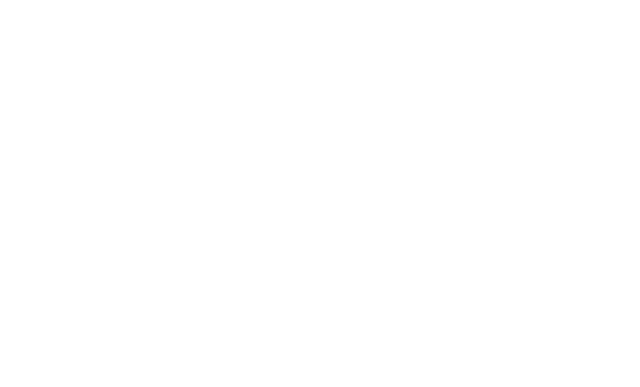
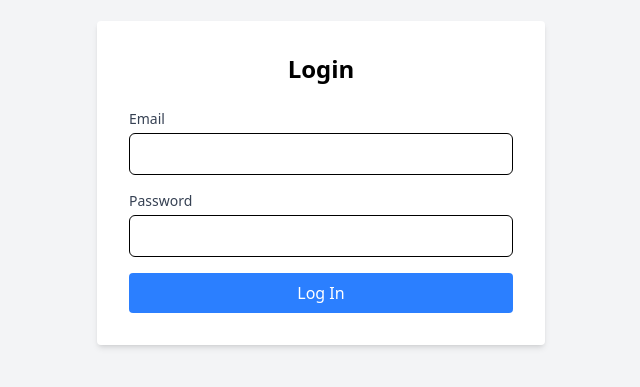
Before and after one commit to meghaniom/signup, a React (Vite) app in the folder todo/: page /login in a window 1280 px wide. Before the commit this address had no page. Shown: the part 217-604 px from the top of the page, without its empty margins (319-959 px from the left). Built offline with nearby package versions, Linux system fonts and the light colour scheme.

Commit message:
login component

```diff
--- a/todo/package.json
+++ b/todo/package.json
@@ -11,8 +11,10 @@
   },
   "dependencies": {
     "@tailwindcss/vite": "^4.1.11",
+    "axios": "^1.10.0",
     "react": "^19.1.0",
     "react-dom": "^19.1.0",
+    "react-router-dom": "^7.6.3",
     "tailwindcss": "^4.1.11"
   },
   "devDependencies": {
--- a/todo/src/App.jsx
+++ b/todo/src/App.jsx
@@ -1,6 +1,7 @@
 import "./App.css";
 import { BrowserRouter, Route, Routes } from "react-router-dom";
 import Signup from "./component/Signup";
+import Login from "./component/Login";
 
 function App() {
   return (
@@ -8,6 +9,7 @@
       <BrowserRouter>
       <Routes>
         <Route path="/" element ={<Signup/>} />
+        <Route path="/login" element = {<Login/>} />
       </Routes>
       </BrowserRouter>
     </>
--- a/todo/src/component/Login.jsx
+++ b/todo/src/component/Login.jsx
@@ -0,0 +1,80 @@
+import { useState } from "react";
+import axios from "axios";
+
+const Login = () => {
+  const [formData, setFormData] = useState({
+    email: "",
+    password: "",
+  });
+  const [message, setMessage] = useState(null);
+
+  const handleChange = (e) => {
+    setFormData({ ...formData, [e.target.name]: e.target.value });
+  };
+
+  const handleSubmit = async (e) => {
+    e.preventDefault();
+    setMessage(null);
+
+    try {
+      const res = await axios.post("http://localhost:3000/api/v1/auth/login", formData);
+      localStorage.setItem("token", res.data.token);
+      setMessage({ type: "success", text: "Login successful!" });
+
+    } catch (err) {
+      setMessage({
+        type: "error",
+        text: err.response?.data?.message || "Login failed.",
+      });
+    }
+  };
+
+  return (
+    <div className="min-h-screen flex items-center justify-center bg-gray-100">
+      <div className="bg-white p-8 rounded shadow-md w-full max-w-md">
+        <h2 className="text-2xl font-bold mb-6 text-center">Login</h2>
+        {message && (
+          <div
+            className={`mb-4 text-sm p-2 rounded ${
+              message.type === "error" ? "bg-red-100 text-red-700" : "bg-green-100 text-green-700"
+            }`}
+          >
+            {message.text}
+          </div>
+        )}
+        <form onSubmit={handleSubmit} className="space-y-4">
+          <div>
+            <label className="block text-sm font-medium text-gray-700">Email</label>
+            <input
+              type="email"
+              name="email"
+              value={formData.email}
+              onChange={handleChange}
+              required
+              className="mt-1 w-full p-2 border rounded-md focus:outline-none focus:ring-2 focus:ring-blue-400"
+            />
+          </div>
+          <div>
+            <label className="block text-sm font-medium text-gray-700">Password</label>
+            <input
+              type="password"
+              name="password"
+              value={formData.password}
+              onChange={handleChange}
+              required
+              className="mt-1 w-full p-2 border rounded-md focus:outline-none focus:ring-2 focus:ring-blue-400"
+            />
+          </div>
+          <button
+            type="submit"
+            className="w-full bg-blue-500 hover:bg-blue-600 text-white py-2 px-4 rounded"
+          >
+            Log In
+          </button>
+        </form>
+      </div>
+    </div>
+  );
+};
+
+export default Login;
--- a/todo/src/component/Signup.jsx
+++ b/todo/src/component/Signup.jsx
@@ -18,7 +18,7 @@
     e.preventDefault();
     setMessage(null);
     try {
-      const res = await axios.post("http://localhost:5000/api/register", formData);
+      const res = await axios.post("http://localhost:3000/api/v1/auth/user", formData);
       setMessage({ type: "success", text: res.data.message });
       setFormData({ email: "", password: "", username: "" });
     } catch (err) {
```
Also changed, not shown: 1 other file (tests, documents, lock files or other folders).
